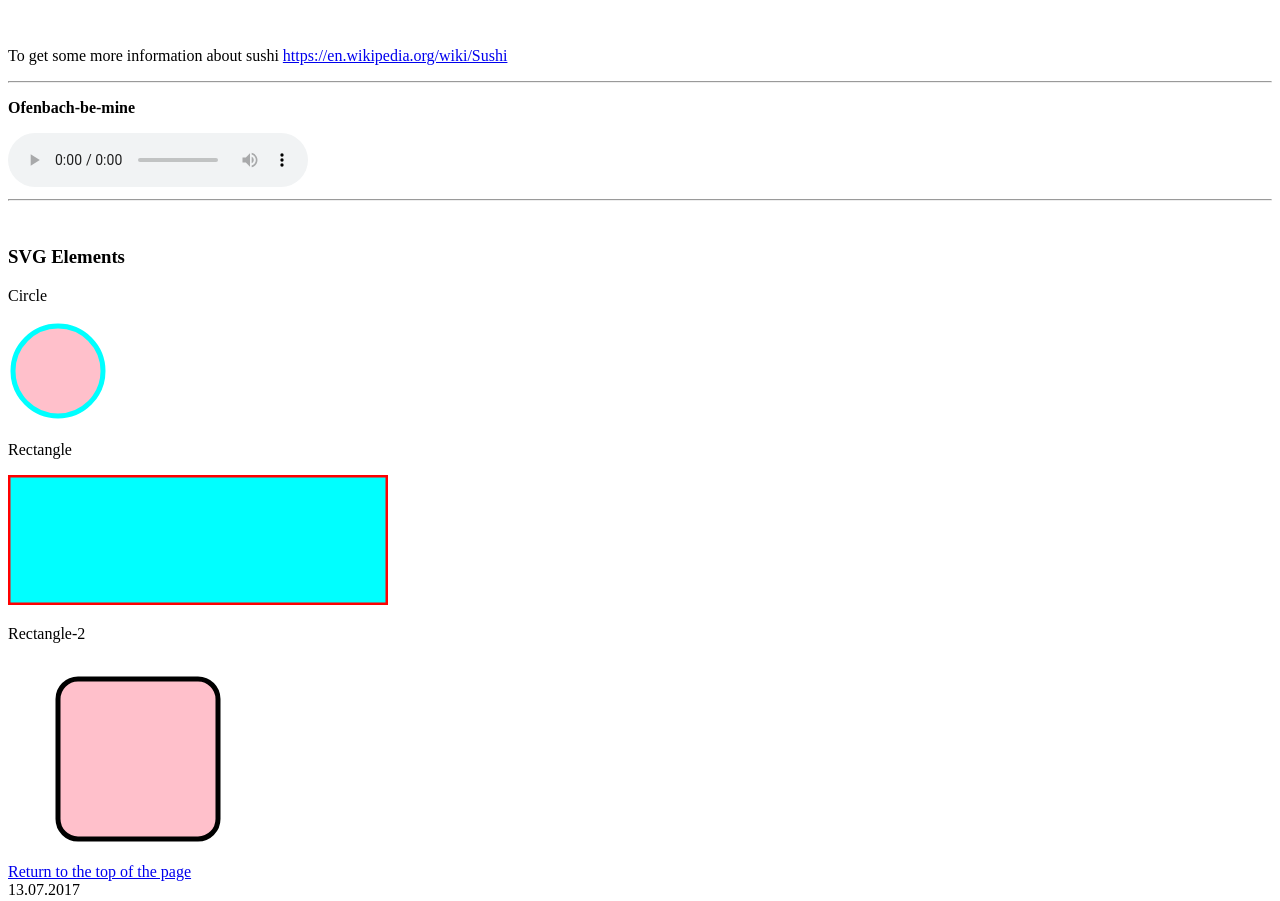
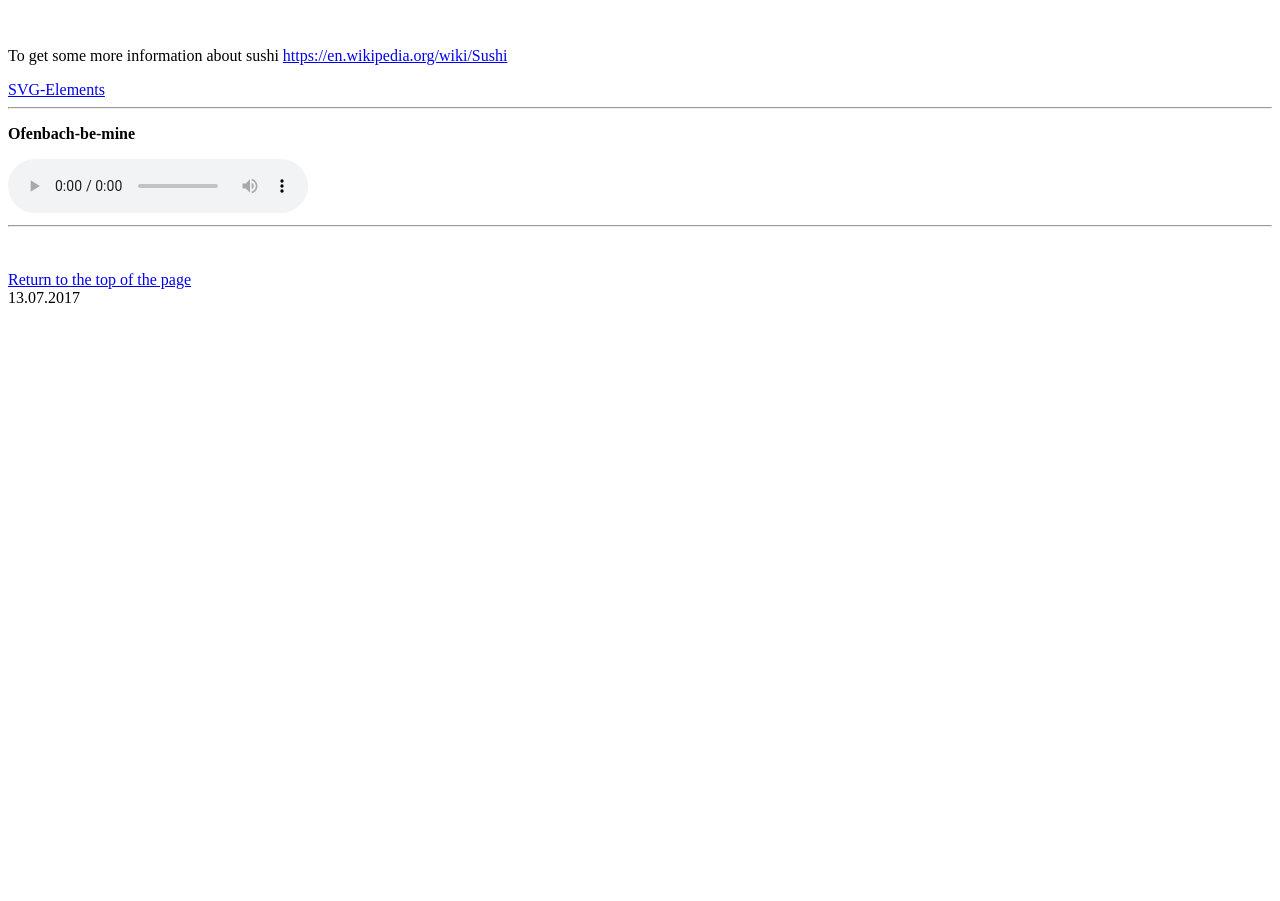
Before and after one commit to MashaKlimenko/simple-webpage, a plain HTML site: page index.html in a window 1280 px wide. Shown: the part 1892-2793 px from the top of the page. After the commit the page ends 2207 px from the top, so only its background shows below. Drawn offline with Linux system fonts and the light colour scheme.

Commit message:
Made link on new page with svg-elements

```diff
--- a/index.html
+++ b/index.html
@@ -72,6 +72,10 @@
     </ul>
     <br>
     <p>To get some more information about sushi <a href="https://en.wikipedia.org/wiki/Sushi" target="_blank">https://en.wikipedia.org/wiki/Sushi</a></p>
+
+    <a href="svg-elements.html" target="_blank">SVG-Elements</a>
+
+
         <hr>
     <p><b>Ofenbach-be-mine</b></p>
         <audio controls>
@@ -79,23 +83,6 @@
         </audio>
 
     <hr><br>
-    <h3>SVG Elements</h3>
-
-    <p>Circle</p>
-        <svg height="100" width="100">
-            <circle cx="50" cy="50" r="45" stroke="aqua" stroke-width="5" fill="pink"/>
-        </svg>
-    <br>
-    <p>Rectangle</p>
-        <svg height="130" width="380">
-            <rect height="130" width="380" style="fill:aqua; stroke:red; stroke-width:5"/>
-        </svg>
-    <br>
-    <p>Rectangle-2</p>
-        <svg width="300" height="200">
-            <rect x="50" y="20" rx="20" ry="20" width="160" height="160" style="fill:pink; stroke:black; stroke-width:5"/>
-        </svg>
-
 
     <br>
     <a href=#top>Return to the top of the page</a>
```
Also changed, not shown: svg-elements.html (added, +27 -0 lines).
